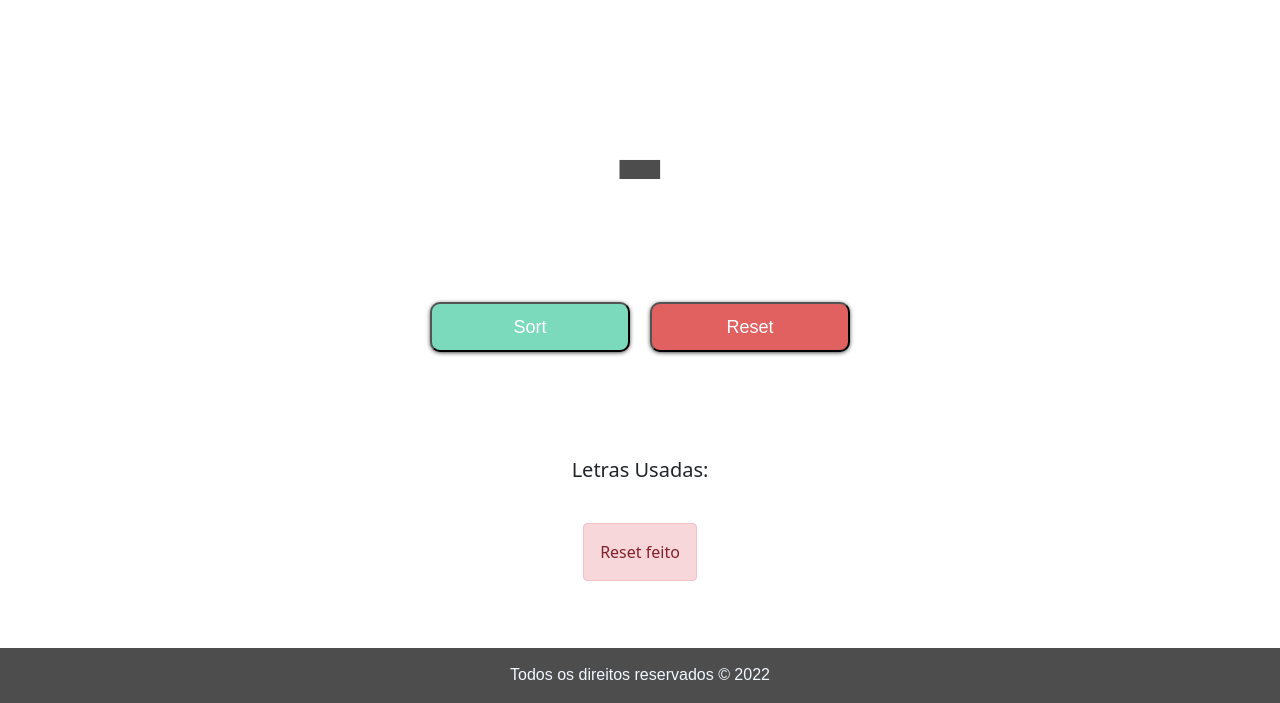
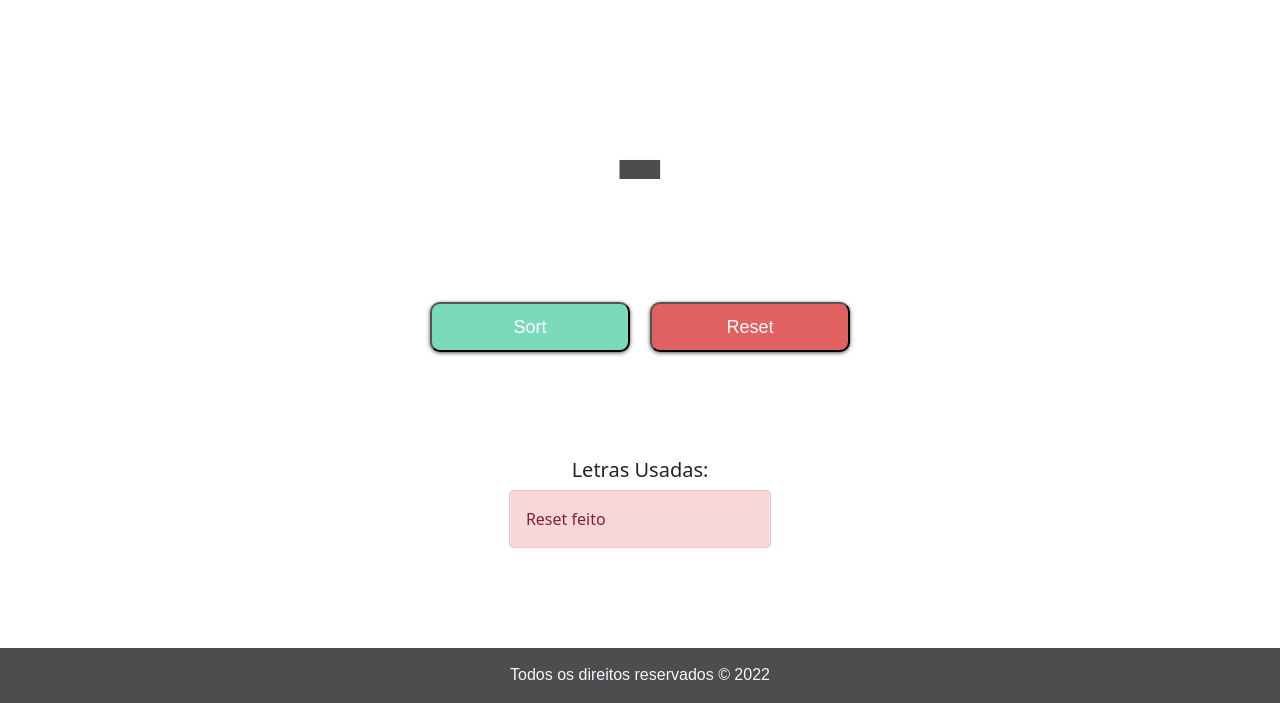
Before and after one commit to gaamatoss/stopsort, a plain HTML site: page index.html in a window 1280 px wide. Both pictures are taken after a click on the button "Reset". Shown: the part 97-800 px from the top of the page. Drawn offline with nearby package versions, Linux system fonts and the light colour scheme; a web font is replaced by a local one.

Commit message:
ajustando letras repetidas

```diff
--- a/css/responsive.css
+++ b/css/responsive.css
@@ -8,7 +8,7 @@
         justify-content: center;
     }
 
-    .main-content{
+    .main-content {
         display: flex;
         align-items: center;
         justify-content: center;
@@ -29,7 +29,8 @@
         flex-direction: row;
     }
 
-    .btn-sort, .btn-reset {
+    .btn-sort,
+    .btn-reset {
         background-color: #4d4d4d;
         width: 200px;
         height: 50px;
@@ -50,14 +51,18 @@
         background-color: #E16161;
     }
 
-    .btn-sort:hover, .btn-reset:hover {
+    .btn-sort:hover,
+    .btn-reset:hover {
         opacity: 80%;
         transition: 0.15s;
     }
-    .btn-sort:active, .btn-reset:active {
+
+    .btn-sort:active,
+    .btn-reset:active {
         box-shadow: 0px 0px 0px 0px #000000;
     }
-    footer{
+
+    footer {
         display: flex;
         align-items: center;
         justify-content: center;
@@ -81,19 +86,33 @@
         justify-content: center;
     }
 
-    .letra-repeated {
-        margin: 30px;
+    .repeated-content {
+        width: 23.5%;
+        height: 150px;
+    }
+
+    .letra-repetida {
+        margin: 5px;
+        font-size: 1.5em;
         font-family: Arial, Helvetica, sans-serif;
-        font-size: 2em;
-        overflow-x: auto;
     }
 
     .main-content h5 {
         margin-top: 6rem;
     }
 
-    .repeated-content {
-        width: 35%;
-        height: 140px;
+    ::-webkit-scrollbar {
+        width: 10px;
     }
+
+    ::-webkit-scrollbar-track {
+        background-color: #E16161;
+        border-radius: 15px;
+    }
+
+    ::-webkit-scrollbar-thumb {
+        background-color: #4d4d4d;
+        border-radius: 15px;
+    }
+
 }
--- a/css/style.css
+++ b/css/style.css
@@ -7,7 +7,7 @@ header {
     justify-content: center;
 }
 
-.main-content{
+.main-content {
     display: flex;
     align-items: center;
     justify-content: center;
@@ -27,7 +27,8 @@ header {
     flex-direction: column;
 }
 
-.btn-sort, .btn-reset {
+.btn-sort,
+.btn-reset {
     width: 200px;
     height: 50px;
     padding: 10px;
@@ -47,15 +48,18 @@ header {
     background-color: #E16161;
 }
 
-.btn-sort:hover, .btn-reset:hover {
+.btn-sort:hover,
+.btn-reset:hover {
     opacity: 80%;
     transition: 0.15s;
 }
-.btn-sort:active, .btn-reset:active {
+
+.btn-sort:active,
+.btn-reset:active {
     box-shadow: 0px 0px 0px 0px #000000;
 }
 
-footer{
+footer {
     display: flex;
     align-items: center;
     justify-content: center;
@@ -81,17 +85,17 @@ footer p {
 }
 
 .repeated-content {
-    width: 100%;
-    height: 140px;
+    width: 40vh;
+    height: 150px;
     display: flex;
-    align-items: center;
-    justify-content: center;
+    flex-direction: column;
+    flex-wrap: wrap;
 }
 
-.letra-repeated {
-    margin: 30px;
+.letra-repetida {
+    margin: 10px;
+    font-size: 1.5rem;
     font-family: Arial, Helvetica, sans-serif;
-    font-size: 1.5rem;
     overflow-x: auto;
 
 }
--- a/index.html
+++ b/index.html
@@ -1,5 +1,6 @@
 <!DOCTYPE html>
 <html lang="en">
+
 <head>
     <meta charset="UTF-8">
     <meta http-equiv="X-UA-Compatible" content="IE=edge">
@@ -7,9 +8,11 @@
     <link rel="stylesheet" href="css/reset.css">
     <link rel="stylesheet" href="css/style.css">
     <link rel="stylesheet" href="css/responsive.css">
-    <link href="https://cdn.jsdelivr.net/npm/bootstrap@5.1.3/dist/css/bootstrap.min.css" rel="stylesheet" integrity="sha384-1BmE4kWBq78iYhFldvKuhfTAU6auU8tT94WrHftjDbrCEXSU1oBoqyl2QvZ6jIW3" crossorigin="anonymous">
+    <link href="https://cdn.jsdelivr.net/npm/bootstrap@5.1.3/dist/css/bootstrap.min.css" rel="stylesheet"
+        integrity="sha384-1BmE4kWBq78iYhFldvKuhfTAU6auU8tT94WrHftjDbrCEXSU1oBoqyl2QvZ6jIW3" crossorigin="anonymous">
     <title>Stopsort</title>
 </head>
+
 <body>
     <header class="container">
         <h1>Stop Sort</h1>
@@ -24,7 +27,7 @@
         </div>
         <h5>Letras Usadas:</h5>
         <div class="repeated-content">
-                <span id="letra-repeated" class="letra-repeated"></span>
+            <span id="letra-repeated" class="text-break"></span>
         </div>
     </section>
     <footer class="fixed-bottom">
@@ -33,7 +36,10 @@
         </div>
     </footer>
     <script src="./src/script.js"></script>
-    <script src="https://cdn.jsdelivr.net/npm/bootstrap@5.1.3/dist/js/bootstrap.bundle.min.js" integrity="sha384-ka7Sk0Gln4gmtz2MlQnikT1wXgYsOg+OMhuP+IlRH9sENBO0LRn5q+8nbTov4+1p" crossorigin="anonymous"></script>
+    <script src="https://cdn.jsdelivr.net/npm/bootstrap@5.1.3/dist/js/bootstrap.bundle.min.js"
+        integrity="sha384-ka7Sk0Gln4gmtz2MlQnikT1wXgYsOg+OMhuP+IlRH9sENBO0LRn5q+8nbTov4+1p"
+        crossorigin="anonymous"></script>
 
 </body>
+
 </html>
--- a/src/script.js
+++ b/src/script.js
@@ -38,11 +38,11 @@ const classRepeated = () => {
     spanLetra.textContent = letrasUsadas
     spanLetra.classList.remove('alert')
     spanLetra.classList.remove('alert-danger')
-    spanLetra.classList.add('letra-repeated')
+    spanLetra.classList.add('letra-repetida')
 }
 
 const classDanger = () => {
-    spanLetra.classList.remove('letra-repeated')
+    spanLetra.classList.remove('letra-repetida')
     spanLetra.textContent = 'Reset feito'
     spanLetra.classList.add('alert')
     spanLetra.classList.add('alert-danger')
```
Lines whose indentation alone changed are shown as unchanged.
